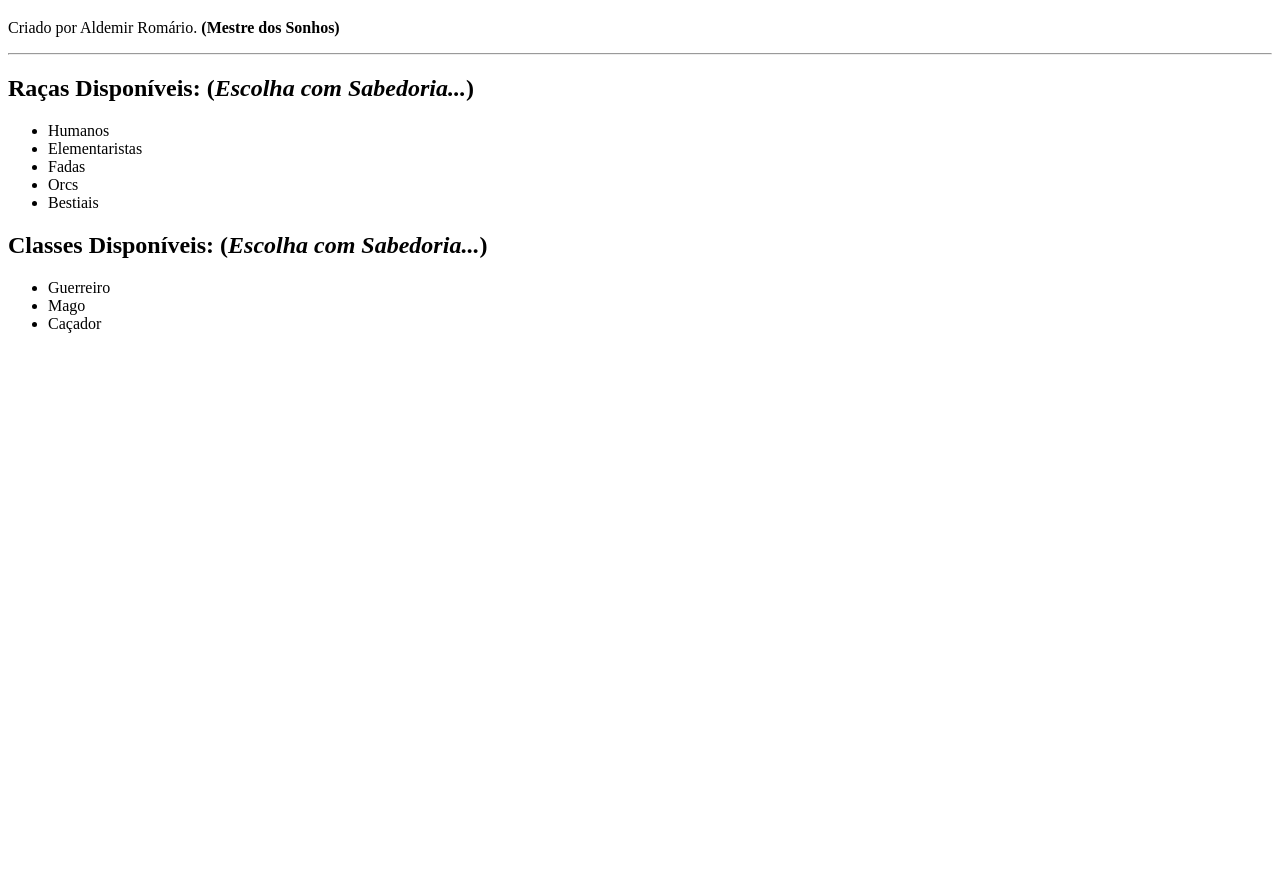
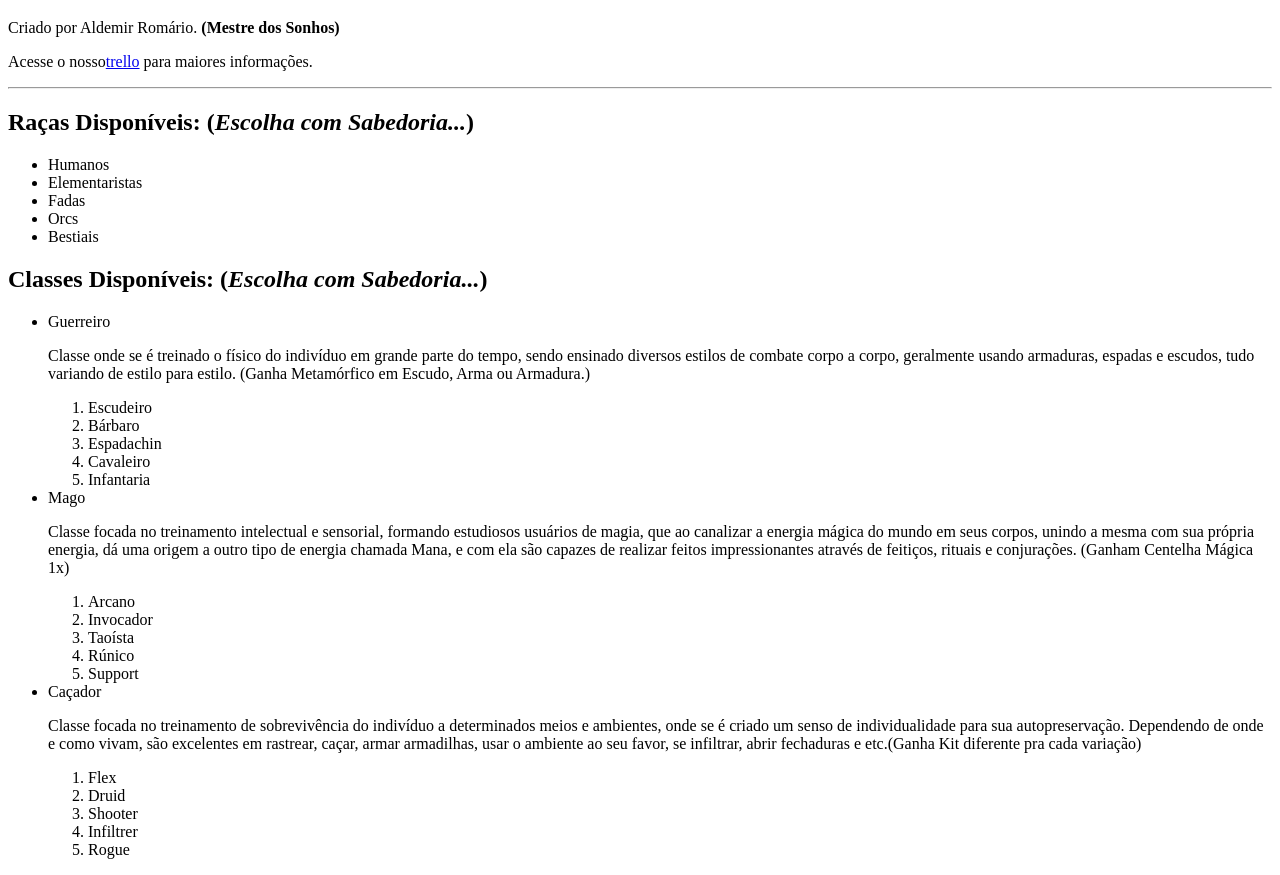
Before and after one commit to Aldemir01/Web-Develop, a plain HTML site: page Primeiros-testes/index.html in a window 1280 px wide. Shown: the part 61-936 px from the top of the page. Before the commit the page ends 800 px from the top, so only its background shows below. Drawn offline with Linux system fonts and the light colour scheme.

Commit message:
teste-add-listas

```diff
--- a/Primeiros-testes/index.html
+++ b/Primeiros-testes/index.html
@@ -7,6 +7,7 @@
 	<body>
 		<h1>Seja Bem-Vindo ao Mundo de Alberon!</h1>
 		<p>Criado por Aldemir Romário. <b>(Mestre dos Sonhos)</b></p>
+        <p>Acesse o nosso<a href=https://trello.com/b/BnfROxwk/mundo-de-alberon-rpg>trello</a> para maiores informações.</p>
 		<hr>
 		<h2>Raças Disponíveis: (<i>Escolha com Sabedoria...</i>)</h2>
 		<ul>
@@ -18,9 +19,39 @@
 		</ul>
 		<h2>Classes Disponíveis: (<i>Escolha com Sabedoria...</i>)</h2>
 		<ul>
+
 			<li>Guerreiro</li>
+            <p> Classe onde se é treinado o físico do indivíduo em grande parte do tempo, sendo ensinado diversos estilos de combate corpo a corpo, geralmente usando armaduras, espadas e escudos, tudo variando de estilo para estilo. (Ganha Metamórfico em Escudo, Arma ou Armadura.)</p>
+            <ol>
+                <li>Escudeiro</li>
+                <li>Bárbaro</li>
+                <li>Espadachin</li>
+                <li>Cavaleiro</li>
+                <li>Infantaria</li>
+            </ol>
+
+
 			<li>Mago</li>
+            <p>Classe focada no treinamento intelectual e sensorial, formando estudiosos usuários de magia, que ao canalizar a energia mágica do mundo em seus corpos, unindo a mesma com sua própria energia,  dá uma origem a outro tipo de energia chamada Mana, e com ela são capazes de realizar feitos impressionantes através de feitiços, rituais e conjurações. (Ganham Centelha Mágica 1x)</p>
+            <ol>
+                <li>Arcano</li>
+                <li>Invocador</li>
+                <li>Taoísta</li>
+                <li>Rúnico</li>
+                <li>Support</li>
+            </ol>
+
+
 			<li>Caçador</li>
+            <p> Classe focada no treinamento de sobrevivência do indivíduo a determinados meios e ambientes, onde se é criado um senso de individualidade para sua autopreservação. Dependendo de onde e como vivam, são excelentes em rastrear, caçar, armar armadilhas, usar o ambiente ao seu favor, se infiltrar, abrir fechaduras e etc.(Ganha Kit diferente pra cada variação)</p>
+            <ol>
+                <li>Flex</li>
+                <li>Druid</li>
+                <li>Shooter</li>
+                <li>Infiltrer</li>
+                <li>Rogue</li>
+            </ol>
+
 		</ul>
 	</body>
 </html>
```
